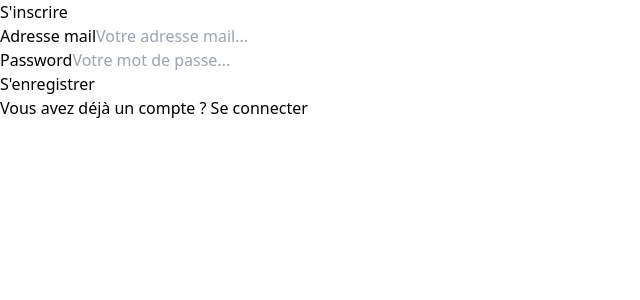
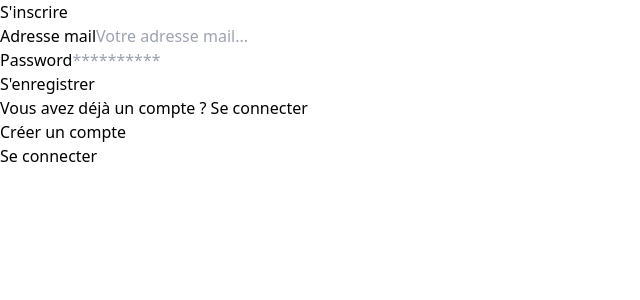
Before and after one commit to Delgorithm/SaaS---MyGeniusPDF, a React (Vite) app in the folder Client/: page /signup in a window 1280 px wide. Shown: the top 300 px of the page, without its empty margins (0-640 px from the left). Built offline with nearby package versions, Linux system fonts and the light colour scheme; no server answers.

Commit message:
feature : firebase auth + realtime database in current making

```diff
--- a/Client/src/Auth/Firebase.jsx
+++ b/Client/src/Auth/Firebase.jsx
@@ -1,9 +1,8 @@
 // Import the functions you need from the SDKs you need
 import { initializeApp } from "firebase/app";
 import { getAnalytics } from "firebase/analytics";
-import { getAuth } from "firebase/auth"
-// TODO: Add SDKs for Firebase products that you want to use
-// https://firebase.google.com/docs/web/setup#available-libraries
+import { getAuth } from "firebase/auth";
+import { getDatabase, ref } from "firebase/database";
 
 // Your web app's Firebase configuration
 // For Firebase JS SDK v7.20.0 and later, measurementId is optional
@@ -26,14 +25,19 @@ const firebaseConfig = {
   measurementId: measurementIdFirebase,
 };
 
-const initializeFirebase = async () => {
+export const initializeFirebase = async () => {
   const app = initializeApp(firebaseConfig);
   const analytics = getAnalytics(app);
-    // Initialize Firebase Authentication and get a reference to the service
+  // Initialize Firebase Authentication
   const auth = getAuth(app);
+  // Initialize Firebase Realtime Database and get a reference to the service
+  const db = getDatabase(app);
+  const userDataRef = ref(db, 'users');
 
-    return { app, analytics, auth };
+  return { app, analytics, auth, db, userDataRef };
 };
+
 // Initialize Firebase
+export const { app, analytics, auth, db, userDataRef } = await initializeFirebase();
 
-export const { app, analytics, auth } = await initializeFirebase();
+export default app;
--- a/Client/src/Auth/Login.jsx
+++ b/Client/src/Auth/Login.jsx
@@ -1,5 +1,5 @@
 import React, { useState } from 'react'
-import { NavLink, useNavigate } from 'react-router-dom';
+import { NavLink, useNavigate, Link } from 'react-router-dom';
 import { UserAuth } from '../Context/AuthContext';
 
 const Login = () => {
@@ -55,7 +55,7 @@ const Login = () => {
                   value={password}
                   onChange={(e) => setPassword(e.target.value)}
                   required
-                  placeholder='Votre mot de passe...'
+                  placeholder='**********'
                   autoComplete='current-password'
                 />
               </div>
@@ -77,6 +77,17 @@ const Login = () => {
           </div>
         </div>
       </section>
+
+      <div className='flex flex-col gap-5 mt-14'>
+        <p>
+          <Link to="/signup">Créer un compte</Link>
+        </p>
+        <p>
+          <Link to="/login">Se connecter</Link>
+        </p>
+
+      </div>
+
     </main>
   );
 };
--- a/Client/src/Auth/Signup.jsx
+++ b/Client/src/Auth/Signup.jsx
@@ -1,13 +1,22 @@
 import React, { useState } from 'react';
-import { NavLink, useNavigate } from 'react-router-dom';
-import { auth } from './Firebase';
+import { NavLink, useNavigate, Link } from 'react-router-dom';
+import { app, auth } from './Firebase';
 import { UserAuth } from '../Context/AuthContext';
+import { getDatabase, ref, set } from 'firebase/database';
+import { getAuth } from 'firebase/auth';
+
 
 const Signup = () => {
   const [email, setEmail] = useState('');
   const [password, setPassword] = useState('');
   const [error, setError] = useState('');
   const navigate = useNavigate();
+
+  // Firebase : Realtime Database
+  const db = getDatabase();
+  const userDataRef = ref(db, 'users/');
+
+  const auth = getAuth(app);
 
   const { createUserAccount } = UserAuth();
 
@@ -17,7 +26,20 @@ const Signup = () => {
 
     try {
       await createUserAccount(email, password);
+
+      const user = auth.currentUser;
+      const userId = user.uid;
+
+      await set(ref(userDataRef, userId), {
+        email: email,
+        password: password,
+      });
+
       navigate('/compte');
+      // await set(userDataRef, {
+      //   email: email,
+      //   password: password,
+      // });
     } catch (e) {
       setError(e.message);
       console.log(e.message);
@@ -56,7 +78,7 @@ const Signup = () => {
                   value={password}
                   onChange={(e) => setPassword(e.target.value)}
                   required
-                  placeholder='Votre mot de passe...'
+                  placeholder='**********'
                   autoComplete='current-password'
                 />
               </div>
@@ -78,6 +100,17 @@ const Signup = () => {
           </div>
         </div>
       </section>
+
+
+      <div className='flex flex-col gap-5 mt-14'>
+        <p>
+          <Link to="/signup">Créer un compte</Link>
+        </p>
+        <p>
+          <Link to="/login">Se connecter</Link>
+        </p>
+
+      </div>
     </main>
   );
 };
--- a/Client/src/Context/AuthContext.jsx
+++ b/Client/src/Context/AuthContext.jsx
@@ -32,7 +32,6 @@ export const AuthContextProvider = ({children}) => {
 
     useEffect(() => {
         const unsubscribe = onAuthStateChanged(auth, (currentUser) => {
-            console.log(currentUser)
             setUser(currentUser)
         });
         return () => {
--- a/Client/src/Pages/Mygeniuspdf.jsx
+++ b/Client/src/Pages/Mygeniuspdf.jsx
@@ -1,8 +1,20 @@
 import React from 'react'
+import { Link } from 'react-router-dom'
 
 const Mygeniuspdf = () => {
   return (
-    <div>Mygeniuspdf</div>
+    <div>
+      <h1>MyGeniusPDF</h1>
+      <div className='flex flex-col gap-5'>
+        <p>
+          <Link to="/signup">Créer un compte</Link>
+        </p>
+        <p>
+          <Link to="/login">Se connecter</Link>
+        </p>
+
+      </div>
+    </div>
   )
 }
 
```
Lines whose indentation alone changed are shown as unchanged.
